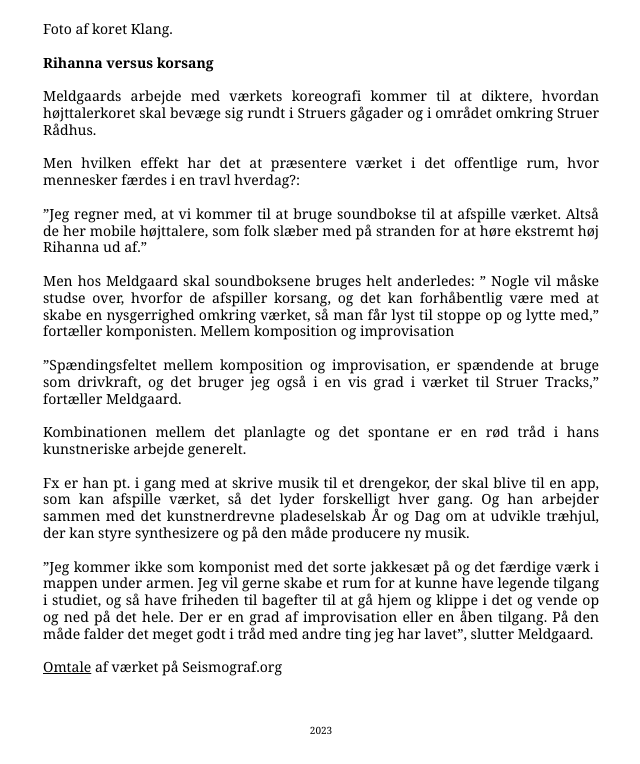
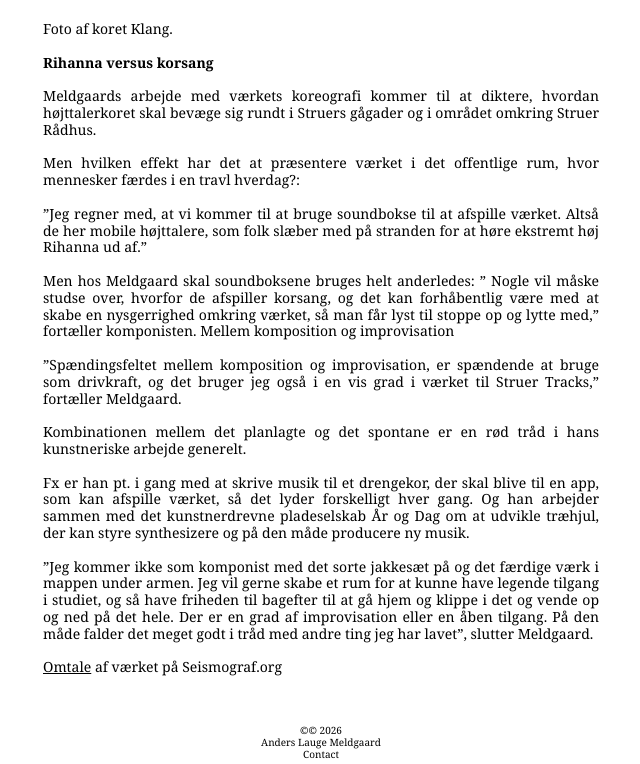
Before and after one commit to ALM-composer/ALM-composer.github.io, a plain HTML site: page works/rejsesomlys.html in a window 1280 px wide. Shown: the part 3281-4045 px from the top of the page, without its empty margins (319-959 px from the left). Before the commit the page ends 4021 px from the top, so only its background shows below. Drawn offline with Linux system fonts and the light colour scheme.

Commit message:
Update rejsesomlys.html

```diff
--- a/works/rejsesomlys.html
+++ b/works/rejsesomlys.html
@@ -133,8 +133,14 @@ Fx er han pt. i gang med at skrive musik til et drengekor, der skal blive til en
       </h2>
     </article>
   </main>
-  <footer>
-    2023
-  </footer>
+<div id="footer"></div>
+
+<script>
+fetch('/footer.html')
+  .then(response => response.text())
+  .then(data => {
+    document.getElementById('footer').innerHTML = data;
+  });
+</script>
 </body>
 </html>
```
